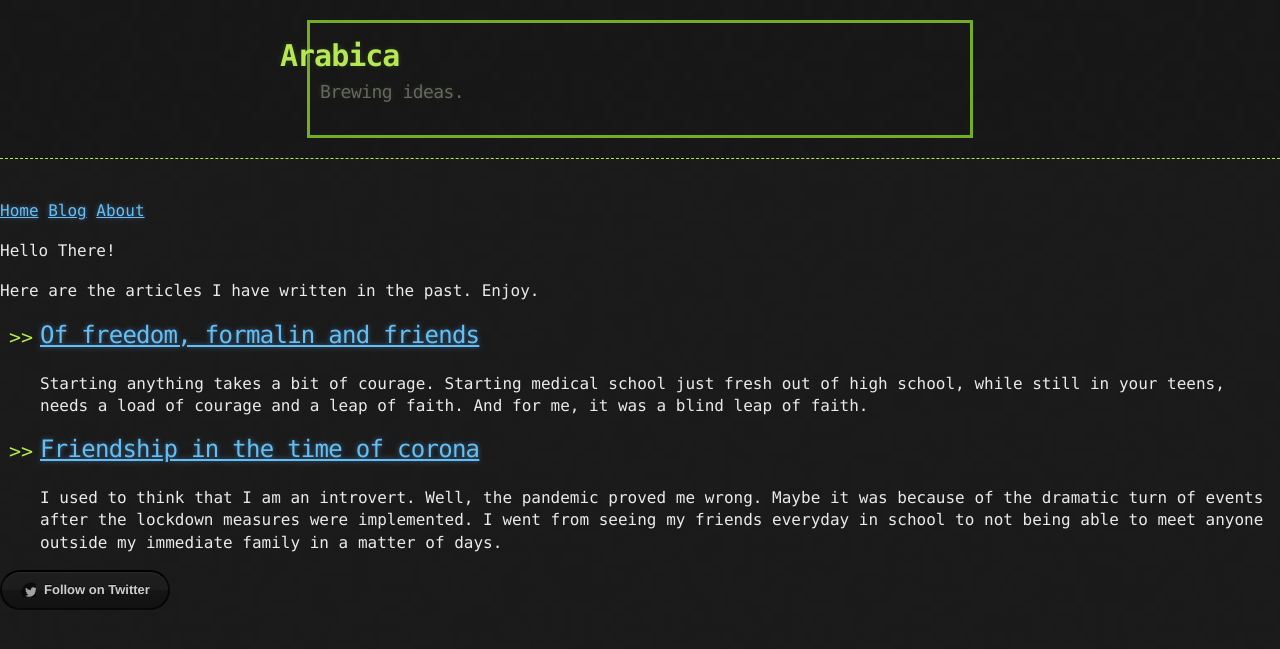
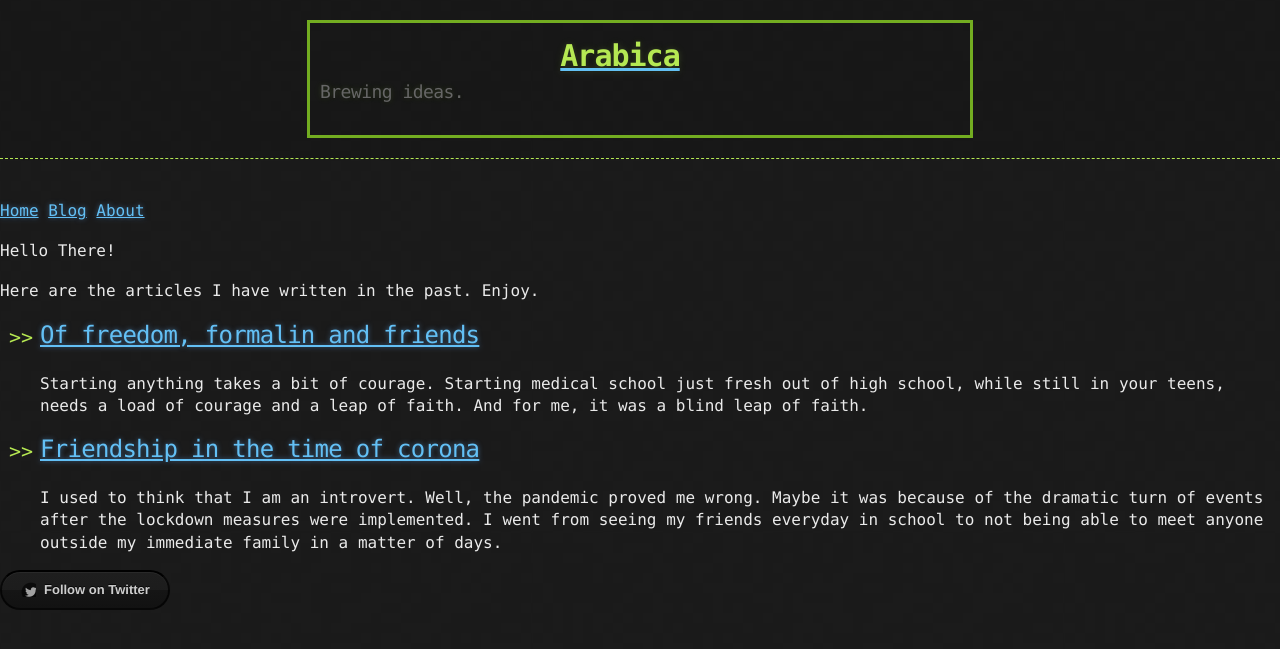
Before and after one commit to habasweiny/habasweiny.github.io, a Jekyll site: the page built from index.html, in a window 1280 px wide. Shown: the top 649 px of the page. Built offline with Jekyll 4.4.1, drawn with Linux system fonts in a browser that asks for light colours.

Commit message:
Update main.scss

```diff
--- a/_sass/main.scss
+++ b/_sass/main.scss
@@ -269,5 +269,5 @@ a {
 }
 
 #a-title {
-  text-decoration: none;
+  text-align: center;
 }
```
